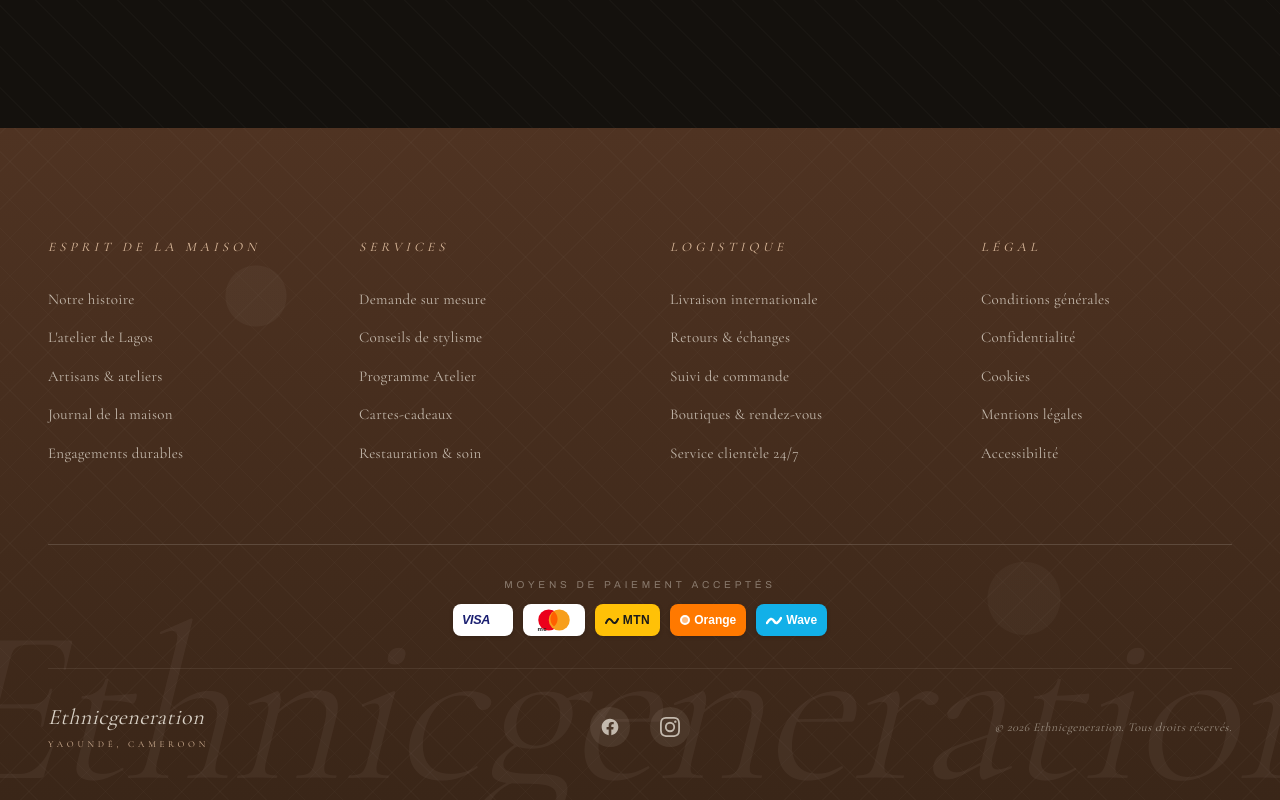
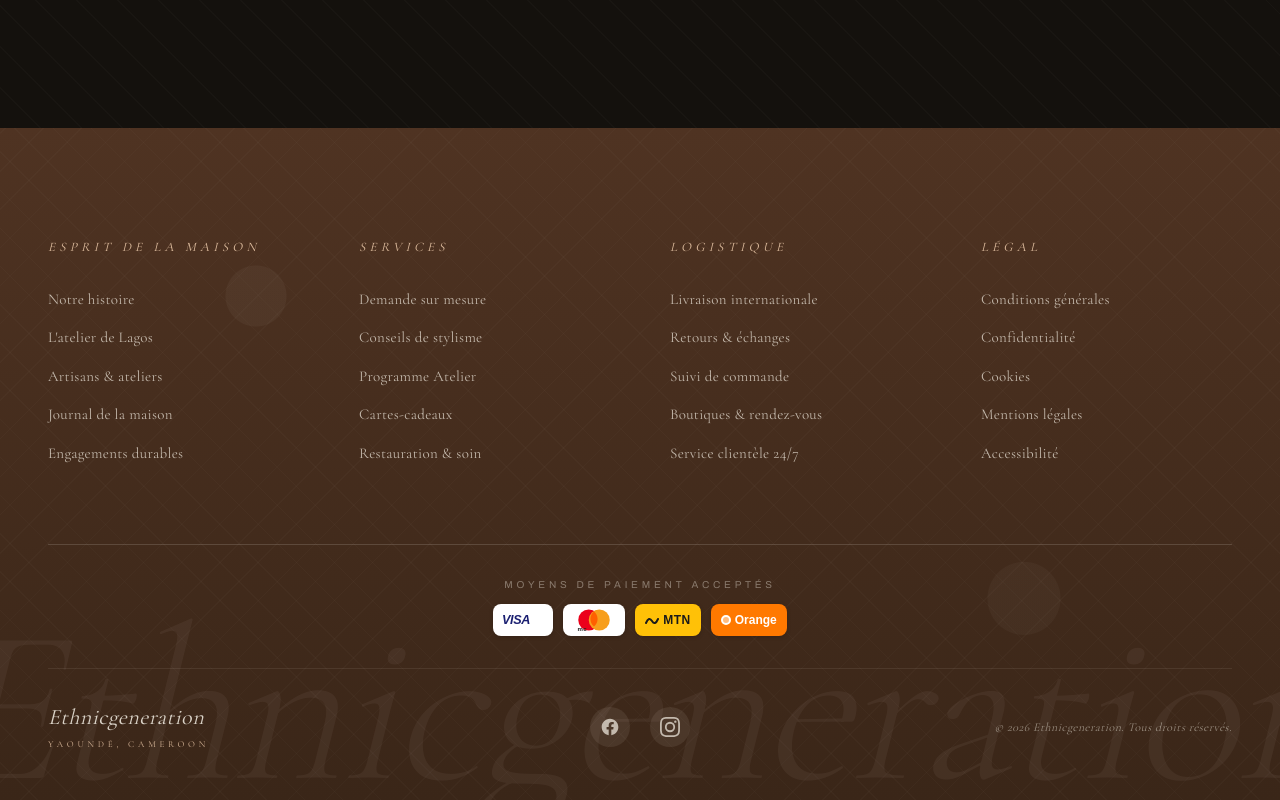
Before and after one commit to ilomecodes/ethnicgeneration, a Next.js app: page / in a window 1280 px wide. Shown: the part 2749-3549 px from the top of the page. Built offline with nearby package versions, Linux system fonts and the light colour scheme.

Commit message:
Remove Wave from payment options and footer
Co-Authored-By: Claude Sonnet 4.6 <noreply@anthropic.com>
Claude-Session: https://claude.ai/code/session_01J8aWSVj9V4iUdgA7sDaCDH

```diff
--- a/src/app/panier/page.tsx
+++ b/src/app/panier/page.tsx
@@ -21,7 +21,6 @@ type PayStep = null | "choose" | "mobile-money" | "success";
 const MOBILE_PROVIDERS = [
   { id: "mtn", label: "MTN MoMo", bg: "#FFC107", color: "#1A1A1A" },
   { id: "orange", label: "Orange Money", bg: "#FF7900", color: "#fff" },
-  { id: "wave", label: "Wave", bg: "#12B0E8", color: "#fff" },
 ];
 
 function genOrderNum() {
--- a/src/components/Footer.tsx
+++ b/src/components/Footer.tsx
@@ -129,21 +129,6 @@ function IconOrangeMoney() {
   );
 }
 
-function IconWave() {
-  return (
-    <div
-      className="flex items-center justify-center rounded gap-1"
-      style={{ background: "#12B0E8", padding: "5px 10px", height: 32 }}
-    >
-      <svg viewBox="0 0 16 12" width="16" height="12" aria-hidden="true">
-        <path d="M1 9 Q5 2 8 7 Q11 12 15 4" fill="none" stroke="white" strokeWidth="2.5" strokeLinecap="round" />
-      </svg>
-      <span style={{ fontFamily: "Arial, sans-serif", fontWeight: 700, fontSize: 12, color: "white" }}>
-        Wave
-      </span>
-    </div>
-  );
-}
 
 const SOCIALS = [
   {
@@ -163,7 +148,6 @@ const PAYMENTS = [
   { label: "Mastercard", icon: <IconMastercard /> },
   { label: "MTN MoMo", icon: <IconMTNMomo /> },
   { label: "Orange Money", icon: <IconOrangeMoney /> },
-  { label: "Wave", icon: <IconWave /> },
 ];
 
 export default function Footer() {
```
